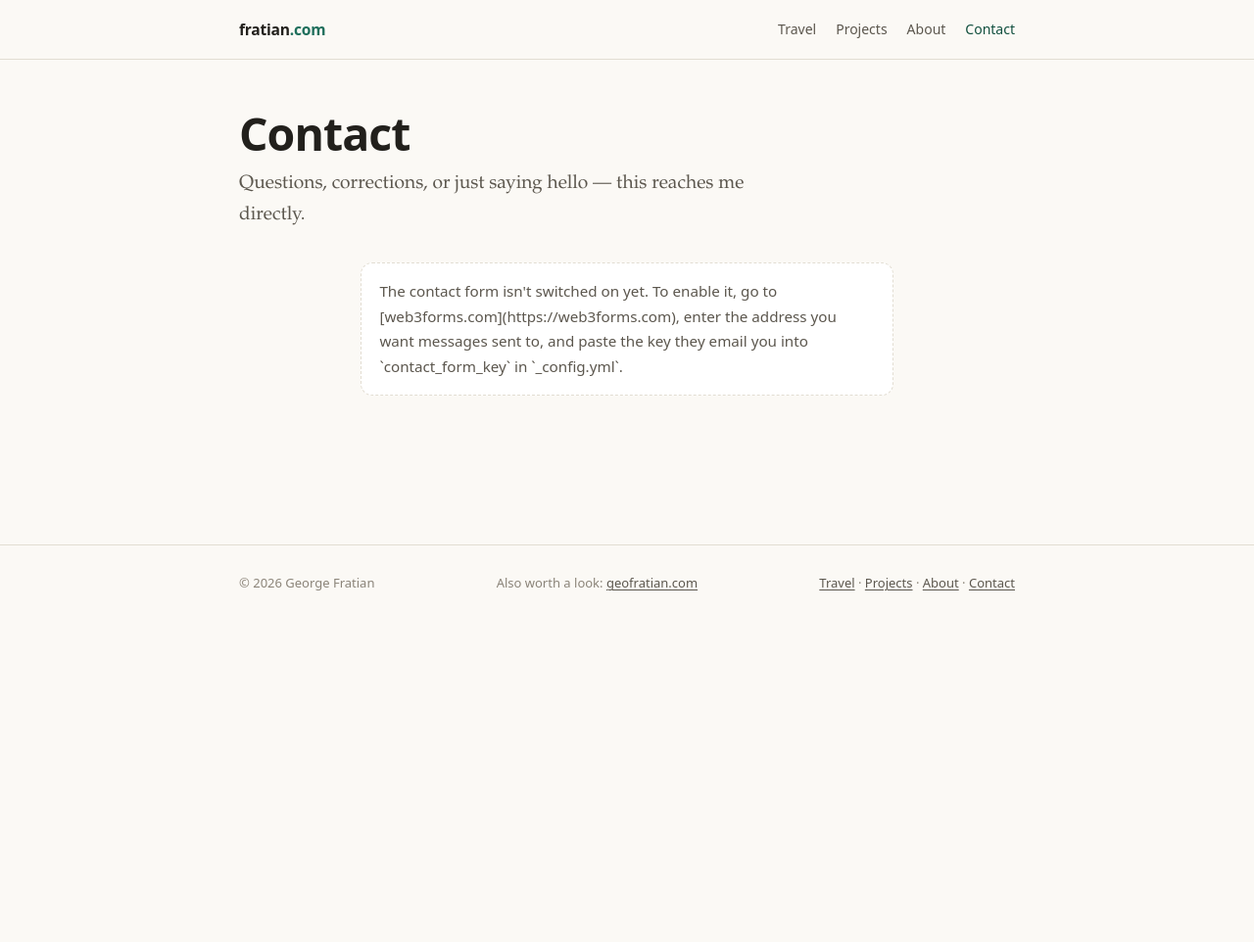
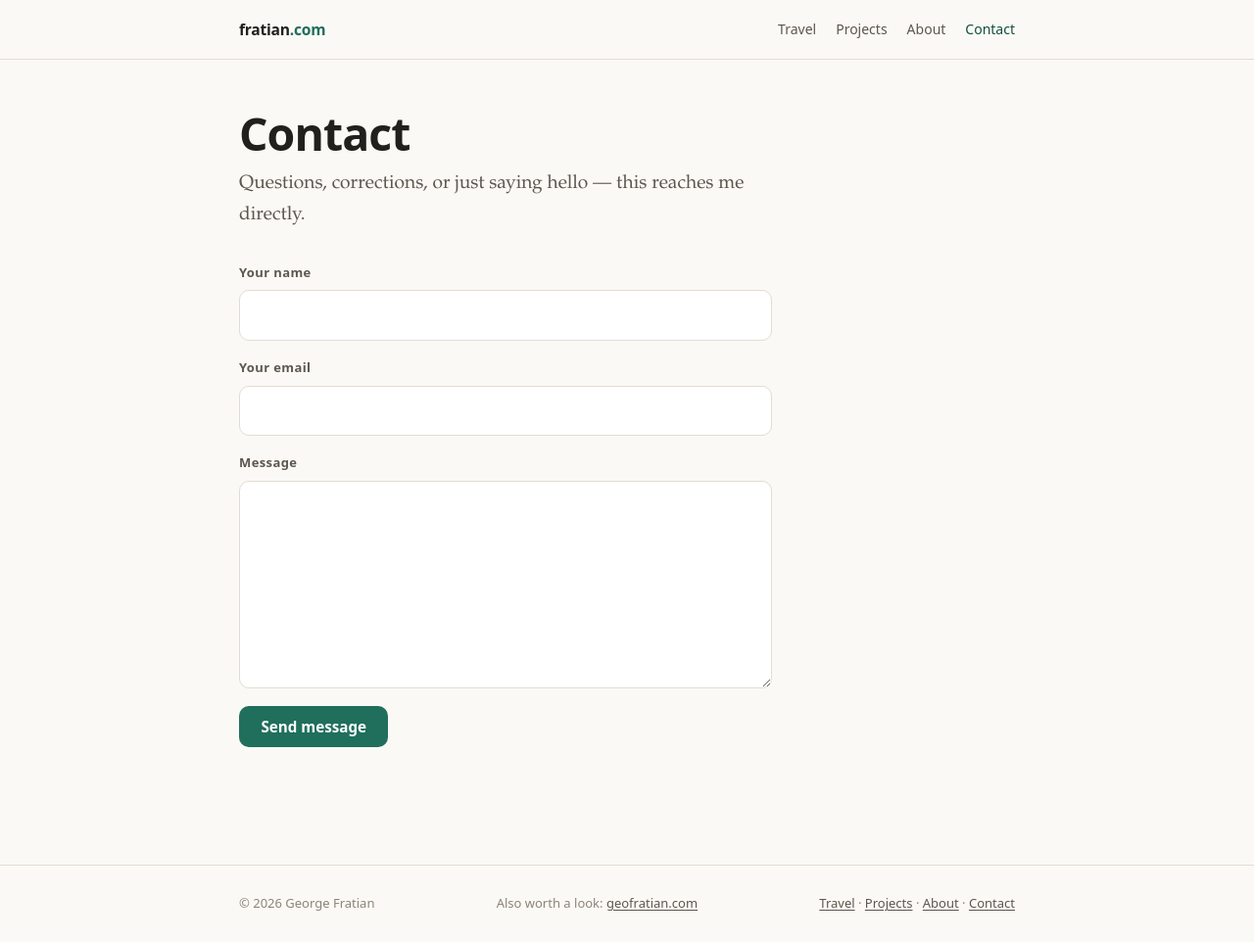
Before and after one commit to gfratian/fratian.com, a Jekyll site: the page built from contact/index.html, in a window 1280 px wide and 962 px high. Shown: the whole window at 98% size. Built offline with Jekyll 4.4.1, drawn with Linux system fonts in a browser that asks for light colours; part of the change alters nothing that is shown.

Commit message:
Switch on the contact form
Adds the Web3Forms access key, so messages now relay to the inbox. The
destination address still never appears in the page source.

```diff
--- a/_config.yml
+++ b/_config.yml
@@ -11,7 +11,7 @@ lang: en
 # Get a key by entering your address at https://web3forms.com — it's emailed
 # to you straight away, no account or password. Paste it below and the form
 # goes live. Leave it empty and the page shows a placeholder instead.
-contact_form_key: ""
+contact_form_key: "f1a691dc-93f5-4de7-87c3-ac67e392f000"
 
 # Each blog on the site is a collection. Add a new one by copying this
 # pattern, creating the matching _<name> folder, and adding a card to
```
